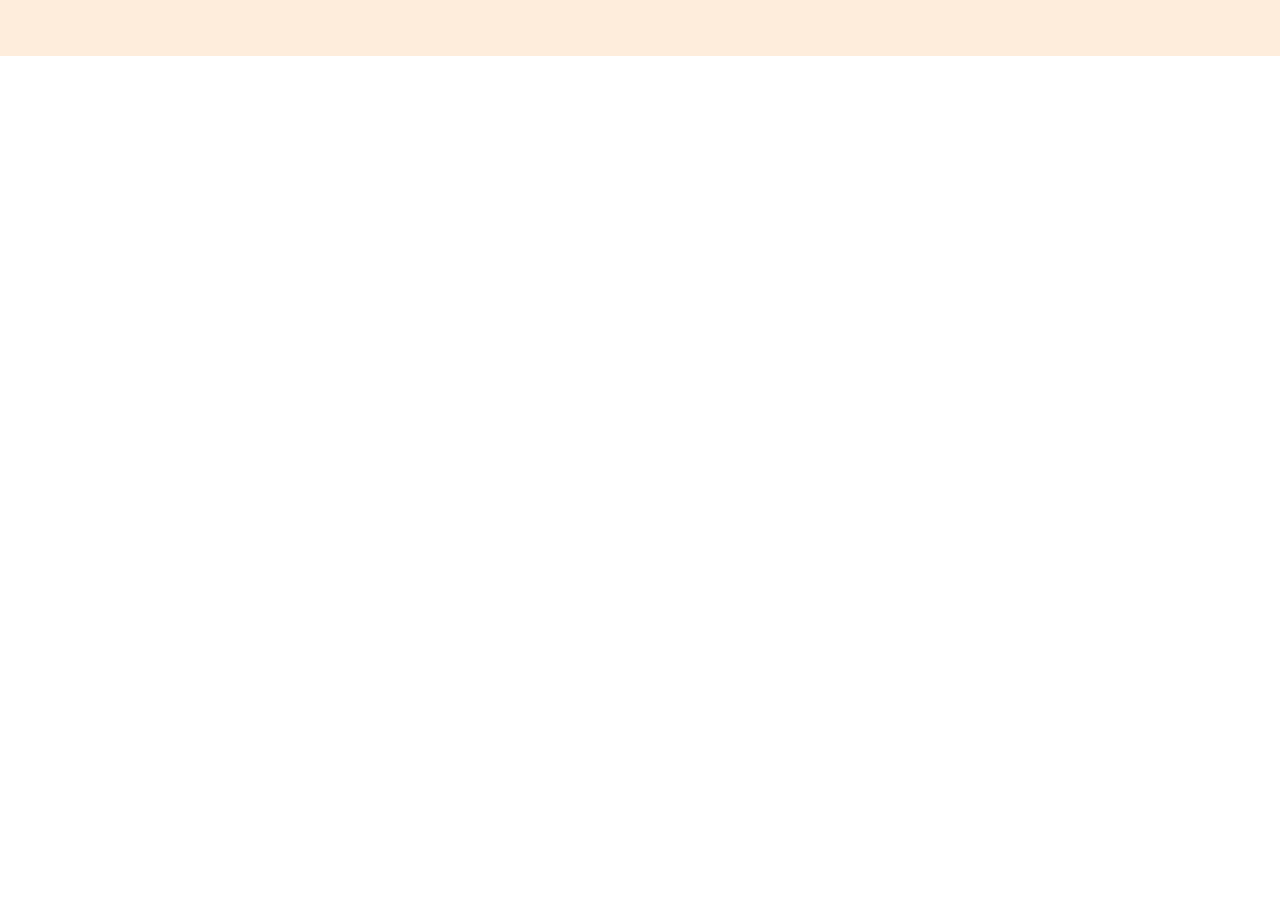
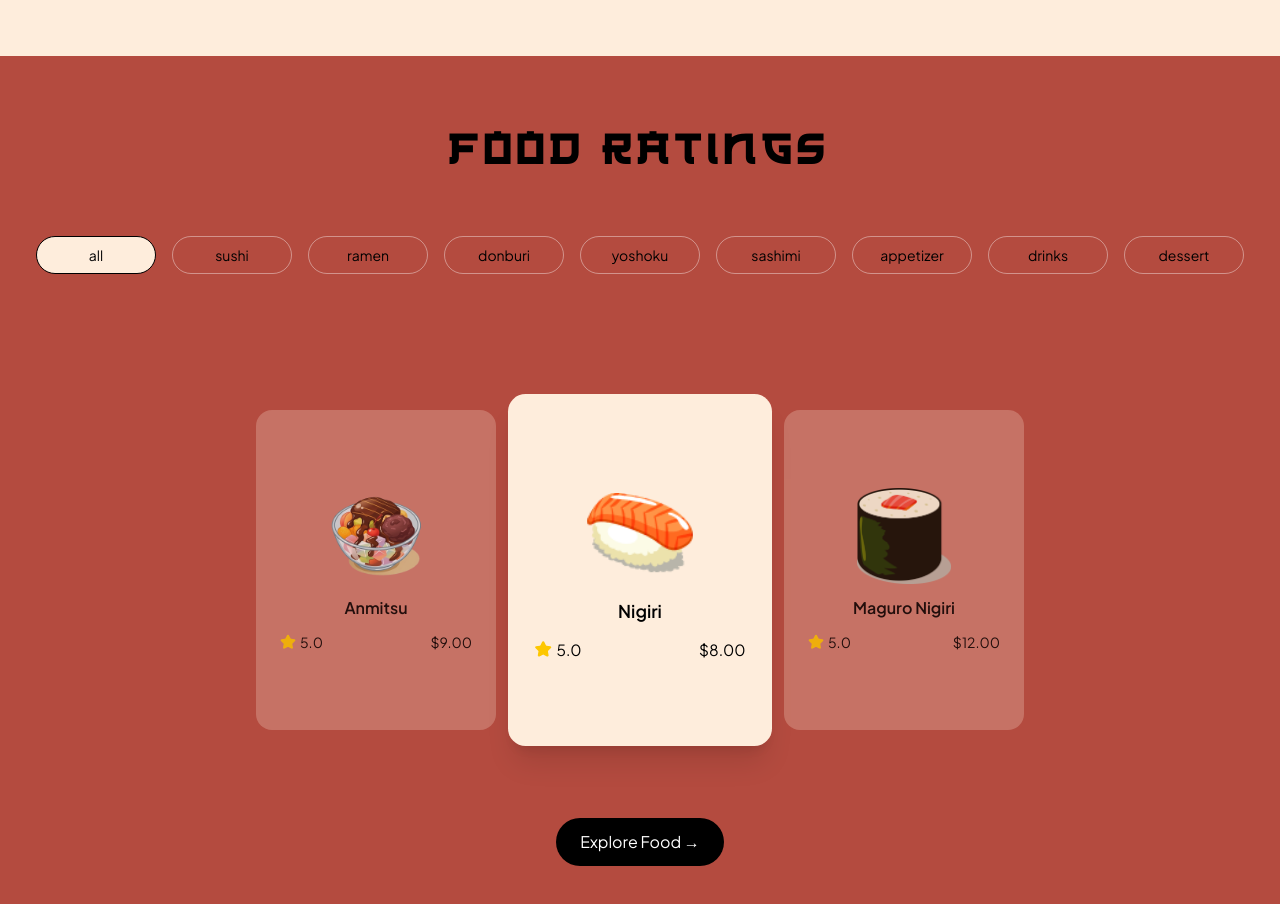
Before and after one commit to rabano-azielrandel/kaiseki, a Next.js app: page / in a window 1280 px wide. Shown: the part 1300-2204 px from the top of the page. Before the commit the page ends 1356 px from the top, so only its background shows below. Built offline with nearby package versions, Linux system fonts and the light colour scheme.

Commit message:
add food, add rating in menu data

```diff
--- a/app/page.tsx
+++ b/app/page.tsx
@@ -1,6 +1,7 @@
 import Navbar from "@/components/navbar";
 import Hero from "@/components/sections/hero";
 import Menu from "@/components/sections/menu";
+import Food from "@/components/sections/food";
 
 export default function Home() {
   return (
@@ -9,6 +10,7 @@ export default function Home() {
         <Navbar />
         <Hero />
         <Menu />
+        <Food />
       </main>
     </div>
   );
--- /dev/null
+++ b/components/sections/food.tsx
@@ -0,0 +1,139 @@
+"use client";
+
+import React from "react";
+import Image from "next/image";
+import menuCardsData from "@/data/menuData";
+import { Star } from "lucide-react";
+
+export default function Food() {
+  const [activeCategory, setActiveCategory] = React.useState("all");
+  const [activeIndex, setActiveIndex] = React.useState(0);
+
+  // 🔥 FLATTEN ITEMS BASED ON CATEGORY
+  const items = React.useMemo(() => {
+    if (activeCategory === "all") {
+      return menuCardsData.flatMap((card) => card.content || []);
+    }
+
+    const found = menuCardsData.find(
+      (c) => c.title.toLowerCase() === activeCategory,
+    );
+
+    return found?.content || [];
+  }, [activeCategory]);
+
+  // 🔁 Reset index when category changes
+  React.useEffect(() => {
+    setActiveIndex(0);
+  }, [activeCategory]);
+
+  React.useEffect(() => {
+    if (activeIndex >= items.length) {
+      setActiveIndex(0);
+    }
+  }, [items]);
+
+  // 🎯 Get visible 3 cards (carousel logic)
+  const getVisibleItems = () => {
+    if (items.length === 0) return [];
+
+    const safeIndex = activeIndex % items.length;
+
+    const prev = items[(safeIndex - 1 + items.length) % items.length];
+    const current = items[safeIndex];
+    const next = items[(safeIndex + 1) % items.length];
+
+    return [prev, current, next];
+  };
+
+  const visible = getVisibleItems();
+
+  return (
+    <section className="w-full py-16 bg-[#b44b3f] text-white flex flex-col items-center">
+      {/* TITLE */}
+      <h2 className="text-primary text-3xl lg:text-5xl font-japanese leading-tight tracking-widest mb-12">
+        Food Ratings
+      </h2>
+
+      {/* CATEGORY PILLS */}
+      <div className="flex gap-4 overflow-x-scroll py-2 mb-32">
+        {["all", ...menuCardsData.map((c) => c.title.toLowerCase())].map(
+          (cat, index) => (
+            <button
+              key={index}
+              onClick={() => setActiveCategory(cat)}
+              className={`w-30 px-5 py-2 rounded-full border text-sm whitespace-nowrap transition
+                ${
+                  activeCategory === cat
+                    ? "bg-background text-black"
+                    : "bg-transparent border-white/40"
+                }
+              `}
+            >
+              <p className="text-primary">{cat}</p>
+            </button>
+          ),
+        )}
+      </div>
+
+      {/* 🎴 CAROUSEL */}
+      <div className="flex items-center justify-center gap-6">
+        {visible.map((item, index) => {
+          const isCenter = index === 1;
+
+          return (
+            <div
+              key={index}
+              onClick={() => {
+                if (index === 0)
+                  setActiveIndex(
+                    (prev) => (prev - 1 + items.length) % items.length,
+                  );
+                if (index === 2)
+                  setActiveIndex((prev) => (prev + 1) % items.length);
+              }}
+              className={`cursor-pointer rounded-2xl transition-all duration-300
+                w-60 h-80 flex flex-col items-center justify-center gap-3 p-4
+                ${
+                  isCenter
+                    ? "bg-background text-black scale-110 shadow-xl"
+                    : "bg-background/30 text-white opacity-80 hover:opacity-100"
+                }
+              `}
+            >
+              {/* IMAGE */}
+              <div className="w-24 h-24 flex items-center justify-center">
+                <Image
+                  src={item.image}
+                  alt={item.name}
+                  width={100}
+                  height={100}
+                  className="max-w-full max-h-full object-contain"
+                />
+              </div>
+
+              {/* NAME */}
+              <h3 className="text-primary text-base font-semibold text-center capitalize line-clamp-2">
+                {item.name}
+              </h3>
+
+              {/* PRICE & RATING */}
+              <div className="flex items-center justify-between w-full px-2 text-primary text-sm">
+                <p className="flex items-center gap-1">
+                  <Star className="w-4 h-4 fill-yellow-400 text-yellow-400" />
+                  {Number(item.rating).toFixed(1)}
+                </p>
+                <p>${Number(item.solo_price.replace("$", "")).toFixed(2)}</p>
+              </div>
+            </div>
+          );
+        })}
+      </div>
+
+      {/* BUTTON */}
+      <button className="mt-22 bg-black text-white px-6 py-3 rounded-full hover:scale-105 transition">
+        Explore Food →
+      </button>
+    </section>
+  );
+}
--- a/data/menuData.ts
+++ b/data/menuData.ts
@@ -4,97 +4,97 @@ const menuContentData = [
     {
         title: "sushi",
         items: [
-            { name: "nigiri", description: "Hand-pressed rice topped with seafood", solo_price: "$8", set_price: "$22", image: "/icons/tuna-sushi.png" },
-            { name: "maguro nigiri", description: "Tuna served over seasoned rice", solo_price: "$12", set_price: "$28", image: "/icons/maki-sushi.png" },
-            { name: "ebi nigiri", description: "Shrimp served over seasoned rice", solo_price: "$10", set_price: "$24", image: "/icons/shrimp-sushi.png" },
-            { name: "tamago", description: "Sweet egg omelet over rice", solo_price: "$7", set_price: "$20", image: "/icons/egg-sushi.png" }
+            { name: "nigiri", description: "Hand-pressed rice topped with seafood", solo_price: "$8", set_price: "$22", image: "/icons/tuna-sushi.png", rating: "5" },
+            { name: "maguro nigiri", description: "Tuna served over seasoned rice", solo_price: "$12", set_price: "$28", image: "/icons/maki-sushi.png", rating: "5" },
+            { name: "ebi nigiri", description: "Shrimp served over seasoned rice", solo_price: "$10", set_price: "$24", image: "/icons/shrimp-sushi.png", rating: "5" },
+            { name: "tamago", description: "Sweet egg omelet over rice", solo_price: "$7", set_price: "$20", image: "/icons/egg-sushi.png", rating: "5" }
         ]
     },
     {
         title: "ramen",
         items: [
-            { name: "shoyu", description: "Soy sauce broth with savory depth", solo_price: "$14", set_price: "$22", image: "/icons/ramen.png" },
-            { name: "shio", description: "Clear salt-based broth", solo_price: "$14", set_price: "$22", image: "/icons/shio.png" },
-            { name: "miso", description: "Soybean paste broth with rich flavor", solo_price: "$15", set_price: "$24", image: "/icons/miso.png" },
-            { name: "tonkotsu", description: "Pork bone broth with creamy texture", solo_price: "$17", set_price: "$26", image: "/icons/tonkotsu3.png" }
+            { name: "shoyu", description: "Soy sauce broth with savory depth", solo_price: "$14", set_price: "$22", image: "/icons/ramen.png", rating: "5" },
+            { name: "shio", description: "Clear salt-based broth", solo_price: "$14", set_price: "$22", image: "/icons/shio.png", rating: "5" },
+            { name: "miso", description: "Soybean paste broth with rich flavor", solo_price: "$15", set_price: "$24", image: "/icons/miso.png", rating: "5" },
+            { name: "tonkotsu", description: "Pork bone broth with creamy texture", solo_price: "$17", set_price: "$26", image: "/icons/tonkotsu3.png", rating: "5" }
         ]
     },
     {
         title: "donburi",
         items: [
-            { name: "katsudon", description: "Pork cutlet with egg over rice", solo_price: "$16", set_price: "$26", image: "/icons/katsudon.png" },
-            { name: "katsu curry", description: "Breaded cutlet with Japanese curry", solo_price: "$18", set_price: "$28", image: "/icons/katsu-curry2.png" },
-            { name: "gyudon", description: "Beef and onions simmered over rice", solo_price: "$17", set_price: "$27", image: "/icons/gyudon3.png" },
-            { name: "unadon", description: "Grilled eel glazed with sauce over rice", solo_price: "$26", set_price: "$42", image: "/icons/unadon.png" },
-            { name: "tekkadon", description: "Raw tuna slices over rice", solo_price: "$22", set_price: "$36", image: "/icons/tekkadon.png" }
+            { name: "katsudon", description: "Pork cutlet with egg over rice", solo_price: "$16", set_price: "$26", image: "/icons/katsudon.png", rating: "5" },
+            { name: "katsu curry", description: "Breaded cutlet with Japanese curry", solo_price: "$18", set_price: "$28", image: "/icons/katsu-curry2.png", rating: "5" },
+            { name: "gyudon", description: "Beef and onions simmered over rice", solo_price: "$17", set_price: "$27", image: "/icons/gyudon3.png", rating: "5" },
+            { name: "unadon", description: "Grilled eel glazed with sauce over rice", solo_price: "$26", set_price: "$42", image: "/icons/unadon.png", rating: "5" },
+            { name: "tekkadon", description: "Raw tuna slices over rice", solo_price: "$22", set_price: "$36", image: "/icons/tekkadon.png", rating: "5" }
         ]
     },
     {
         title: "yoshoku",
         items: [
-            { name: "tonkatsu", description: "Breaded and fried pork cutlet", solo_price: "$16", set_price: "$26", image: "/icons/tonkatsu.png" },
-            { name: "chicken katsu", description: "Breaded and fried chicken cutlet", solo_price: "$15", set_price: "$25", image: "/icons/chicken-katsu.png" },
-            { name: "gyukatsu", description: "Breaded and fried beef cutlet", solo_price: "$20", set_price: "$32", image: "/icons/gyukatsu.png" }
+            { name: "tonkatsu", description: "Breaded and fried pork cutlet", solo_price: "$16", set_price: "$26", image: "/icons/tonkatsu.png", rating: "5" },
+            { name: "chicken katsu", description: "Breaded and fried chicken cutlet", solo_price: "$15", set_price: "$25", image: "/icons/chicken-katsu.png", rating: "5" },
+            { name: "gyukatsu", description: "Breaded and fried beef cutlet", solo_price: "$20", set_price: "$32", image: "/icons/gyukatsu.png", rating: "5" }
         ]
     },
     {
         title: "sashimi",
         items: [
-            { name: "maguro", description: "Slices of raw tuna", solo_price: "$18", set_price: "$30", image: "/icons/maguro-sashimi.png" },
-            { name: "sake", description: "Slices of raw salmon", solo_price: "$17", set_price: "$28", image: "/icons/sake-sashimi.png" },
-            { name: "tai", description: "Sea bream slices", solo_price: "$19", set_price: "$32", image: "/icons/tai-sashimi.png" },
-            { name: "hamachi", description: "Yellowtail slices", solo_price: "$20", set_price: "$34", image: "/icons/hamachi-sashimi.png" },
-            { name: "hotate", description: "Raw scallop slices", solo_price: "$22", set_price: "$36", image: "/icons/hotate-sashimi.png" },
-            { name: "saba", description: "Cured mackerel slices", solo_price: "$16", set_price: "$26", image: "/icons/saba-sashimi.png" }
+            { name: "maguro", description: "Slices of raw tuna", solo_price: "$18", set_price: "$30", image: "/icons/maguro-sashimi.png", rating: "5" },
+            { name: "sake", description: "Slices of raw salmon", solo_price: "$17", set_price: "$28", image: "/icons/sake-sashimi.png", rating: "5" },
+            { name: "tai", description: "Sea bream slices", solo_price: "$19", set_price: "$32", image: "/icons/tai-sashimi.png", rating: "5" },
+            { name: "hamachi", description: "Yellowtail slices", solo_price: "$20", set_price: "$34", image: "/icons/hamachi-sashimi.png", rating: "5" },
+            { name: "hotate", description: "Raw scallop slices", solo_price: "$22", set_price: "$36", image: "/icons/hotate-sashimi.png", rating: "5" },
+            { name: "saba", description: "Cured mackerel slices", solo_price: "$16", set_price: "$26", image: "/icons/saba-sashimi.png", rating: "5" }
         ]
     },
     {
         title: "appetizer",
         items: [
-            { name: "takoyaki", description: "Octopus-filled batter balls", solo_price: "$8", set_price: "$14", image: "/icons/takoyaki.png" },
-            { name: "tempura", description: "Lightly battered fried seafood or vegetables", solo_price: "$10", set_price: "$18", image: "/icons/tempura2.png" },
-            { name: "gyoza", description: "Pan-fried meat dumplings", solo_price: "$9", set_price: "$16", image: "/icons/gyoza.png" },
-            { name: "yakitori", description: "Grilled chicken skewers", solo_price: "$11", set_price: "$18", image: "/icons/yakitori.png" },
-            { name: "hiyayakko", description: "Chilled tofu with toppings", solo_price: "$7", set_price: "$13", image: "/icons/hiyayakko.png" }
+            { name: "takoyaki", description: "Octopus-filled batter balls", solo_price: "$8", set_price: "$14", image: "/icons/takoyaki.png", rating: "5" },
+            { name: "tempura", description: "Lightly battered fried seafood or vegetables", solo_price: "$10", set_price: "$18", image: "/icons/tempura2.png", rating: "5" },
+            { name: "gyoza", description: "Pan-fried meat dumplings", solo_price: "$9", set_price: "$16", image: "/icons/gyoza.png", rating: "5" },
+            { name: "yakitori", description: "Grilled chicken skewers", solo_price: "$11", set_price: "$18", image: "/icons/yakitori.png", rating: "5" },
+            { name: "hiyayakko", description: "Chilled tofu with toppings", solo_price: "$7", set_price: "$13", image: "/icons/hiyayakko.png", rating: "5" }
         ]
     },
     {
         title: "drinks",
         items: [
-            { name: "matcha", description: "Powdered green tea", solo_price: "$5", image: "/icons/matcha2.png" },
-            { name: "genmaicha", description: "Green tea with roasted rice", solo_price: "$4", image: "/icons/genmaicha.png" },
-            { name: "hojicha", description: "Roasted green tea", solo_price: "$4", image: "/icons/hojicha.png" },
-            { name: "mugicha", description: "Roasted barley tea", solo_price: "$3", image: "/icons/mugicha.png" },
-            { name: "sake", description: "Fermented rice wine", solo_price: "$9",  image: "/icons/sake2.png" }
+            { name: "matcha", description: "Powdered green tea", solo_price: "$5", image: "/icons/matcha2.png", rating: "5" },
+            { name: "genmaicha", description: "Green tea with roasted rice", solo_price: "$4", image: "/icons/genmaicha.png", rating: "5" },
+            { name: "hojicha", description: "Roasted green tea", solo_price: "$4", image: "/icons/hojicha.png", rating: "5" },
+            { name: "mugicha", description: "Roasted barley tea", solo_price: "$3", image: "/icons/mugicha.png", rating: "5" },
+            { name: "sake", description: "Fermented rice wine", solo_price: "$9",  image: "/icons/sake2.png", rating: "5" }
         ]
     },
     {
         title: "global coffee",
         items: [
-            { name: "cappuccino", description: "Espresso with steamed milk foam", solo_price: "$10", image: "/icons/capuccino.png" },
-            { name: "espresso", description: "Concentrated coffee shot", solo_price: "$10", image: "/icons/espresso.png" },
-            { name: "black coffee", description: "Brewed coffee without additives", solo_price: "$10", image: "/icons/black_coffee.png" },
-            { name: "americano", description: "Espresso with added hot water", solo_price: "$10", image: "/icons/americano.png" },
-            { name: "mocha", description: "Coffee with chocolate and milk", solo_price: "$10", image: "/icons/mocha.png" },
-            { name: "spanish latte", description: "Coffee with condensed milk", solo_price: "$10", image: "/icons/spanish_latte.png" }
+            { name: "cappuccino", description: "Espresso with steamed milk foam", solo_price: "$10", image: "/icons/capuccino.png", rating: "5" },
+            { name: "espresso", description: "Concentrated coffee shot", solo_price: "$10", image: "/icons/espresso.png", rating: "5" },
+            { name: "black coffee", description: "Brewed coffee without additives", solo_price: "$10", image: "/icons/black_coffee.png", rating: "5" },
+            { name: "americano", description: "Espresso with added hot water", solo_price: "$10", image: "/icons/americano.png", rating: "5" },
+            { name: "mocha", description: "Coffee with chocolate and milk", solo_price: "$10", image: "/icons/mocha.png", rating: "5" },
+            { name: "spanish latte", description: "Coffee with condensed milk", solo_price: "$10", image: "/icons/spanish_latte.png", rating: "5" }
         ]
     },
     {
         title: "iced coffee",
         items: [
-            { name: "iced flat white", description: "Espresso with cold milk", solo_price: "$10", image: "/icons/iced_flat_white.png" },
-            { name: "iced americano", description: "Espresso with cold water and ice", solo_price: "$10", image: "/icons/iced_caffee_americano.png" },
-            { name: "iced caramel macchiato", description: "Milk, espresso, and caramel syrup", solo_price: "$10", image: "/icons/iced_caramel_macchiato.png" }
+            { name: "iced flat white", description: "Espresso with cold milk", solo_price: "$10", image: "/icons/iced_flat_white.png", rating: "5" },
+            { name: "iced americano", description: "Espresso with cold water and ice", solo_price: "$10", image: "/icons/iced_caffee_americano.png", rating: "5" },
+            { name: "iced caramel macchiato", description: "Milk, espresso, and caramel syrup", solo_price: "$10", image: "/icons/iced_caramel_macchiato.png", rating: "5" }
         ]
     },
     {
         title: "dessert",
         items: [
-            { name: "mochi ice cream", description: "Rice cake filled with ice cream", solo_price: "$7", set_price: "$12", image: "/icons/mochi2.png" },
-            { name: "taiyaki", description: "Fish-shaped pastry with filling", solo_price: "$6", set_price: "$11", image: "/icons/taiyaki.png" },
-            { name: "dorayaki", description: "Pancakes filled with sweet paste", solo_price: "$7", set_price: "$12", image: "/icons/dorayaki.png" },
-            { name: "kakigori", description: "Shaved ice with flavored syrup", solo_price: "$8", set_price: "$13", image: "/icons/kakigori.png" },
-            { name: "anmitsu", description: "Jelly dessert with fruits and syrup", solo_price: "$9", set_price: "$14", image: "/icons/anmitsu.png" }
+            { name: "mochi ice cream", description: "Rice cake filled with ice cream", solo_price: "$7", set_price: "$12", image: "/icons/mochi2.png", rating: "5" },
+            { name: "taiyaki", description: "Fish-shaped pastry with filling", solo_price: "$6", set_price: "$11", image: "/icons/taiyaki.png", rating: "5" },
+            { name: "dorayaki", description: "Pancakes filled with sweet paste", solo_price: "$7", set_price: "$12", image: "/icons/dorayaki.png", rating: "5" },
+            { name: "kakigori", description: "Shaved ice with flavored syrup", solo_price: "$8", set_price: "$13", image: "/icons/kakigori.png", rating: "5" },
+            { name: "anmitsu", description: "Jelly dessert with fruits and syrup", solo_price: "$9", set_price: "$14", image: "/icons/anmitsu.png", rating: "5" }
         ]
     }
 ];
--- a/package.json
+++ b/package.json
@@ -18,7 +18,8 @@
     "next-themes": "^0.4.6",
     "react": "19.2.4",
     "react-dom": "19.2.4",
-    "tailwind-merge": "^3.5.0"
+    "tailwind-merge": "^3.5.0",
+    "tailwind-scrollbar-hide": "^4.0.0"
   },
   "devDependencies": {
     "@tailwindcss/postcss": "^4",
--- a/types/menuTypes.ts
+++ b/types/menuTypes.ts
@@ -4,6 +4,7 @@ export type MenuItem = {
   solo_price: string;
   set_price?: string;
   image: string;
+  rating?: string;
 };
 
 export type CardType = {
```
Also changed, not shown: 1 other file (tests, documents, lock files or other folders).
